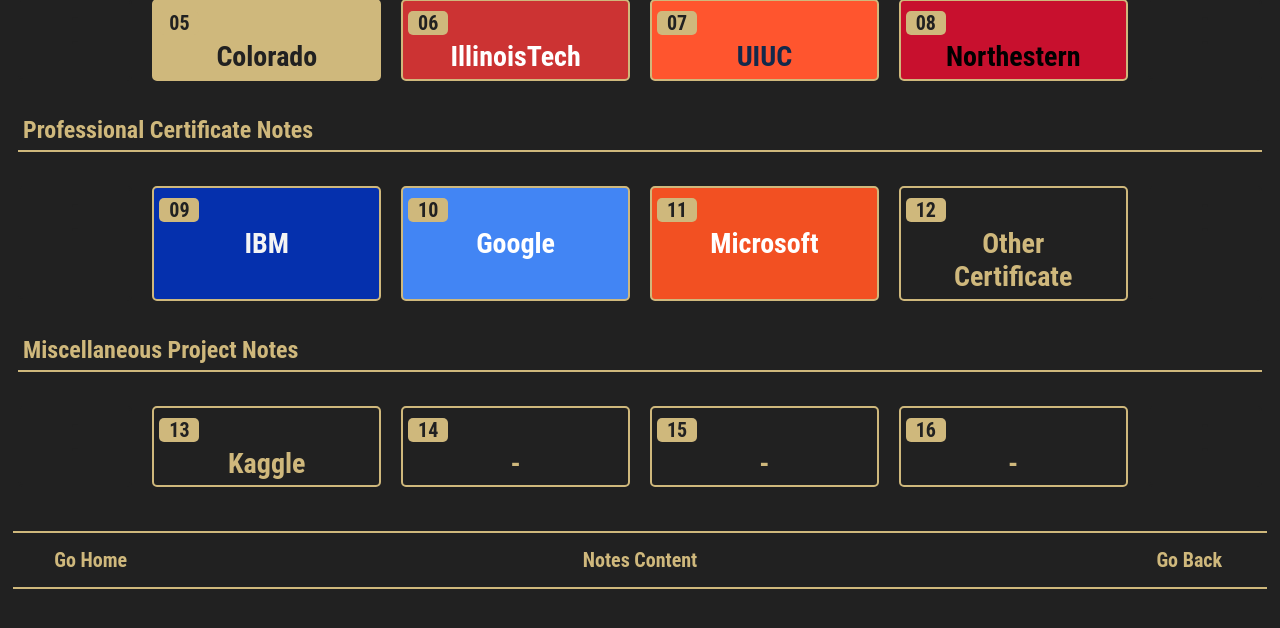
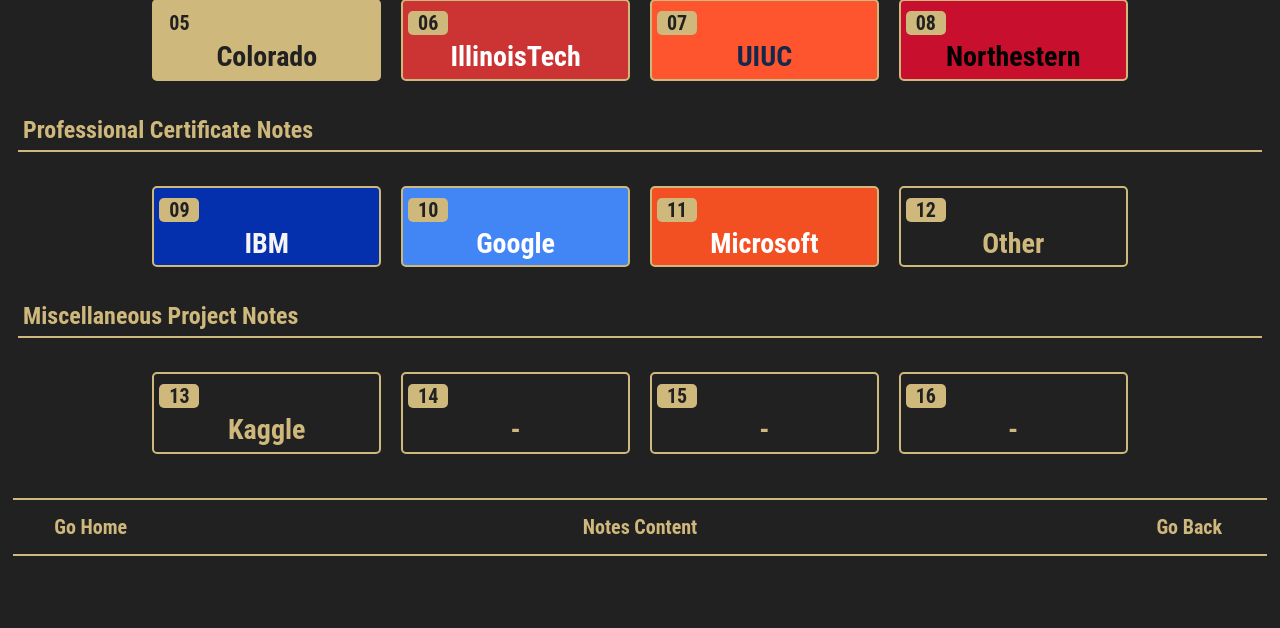
Before and after one commit to milanfx/milanfx.github.io, a Jekyll site: the page built from index.md, in a window 1280 px wide and 900 px high, scrolled down 464 px. Shown: the top 628 px of the window. Built offline with Jekyll 4.4.1, drawn with Linux system fonts in a browser that asks for light colours.

Commit message:
Update index.md

```diff
--- a/index.md
+++ b/index.md
@@ -23,10 +23,10 @@
     <div class="btn name">Foundational Courses Notes</div><br>
     <div class="block" style="grid-template-columns: 1fr 2fr 2fr 2fr 2fr 1fr;">
       <a href="/#/"           class="btn empty">-<br>-</a>
-      <a href="/#/" class="btn boxout" style="background-color:#CFB87C; color:#212121;"><span class="btn boxin">05</span>Colorado</a>
-      <a href="/#/" class="btn boxout" style="background-color:#CC3333; color:#FFFFFF;"><span class="btn boxin">06</span>IllinoisTech</a>
-      <a href="/#/" class="btn boxout" style="background-color:#FF552E; color:#13294B;"><span class="btn boxin">07</span>UIUC</a>
-      <a href="/#/" class="btn boxout" style="background-color:#C8102E; color:#000000;"><span class="btn boxin">08</span>Northestern</a>
+      <a href="/#/" class="btn boxout" style="background-color:#CFB87C; color:#212121;"><span class="btn boxin">05</span>Colorado<br></a>
+      <a href="/#/" class="btn boxout" style="background-color:#CC3333; color:#FFFFFF;"><span class="btn boxin">06</span>IllinoisTech<br></a>
+      <a href="/#/" class="btn boxout" style="background-color:#FF552E; color:#13294B;"><span class="btn boxin">07</span>UIUC<br></a>
+      <a href="/#/" class="btn boxout" style="background-color:#C8102E; color:#000000;"><span class="btn boxin">08</span>Northestern<br></a>
       <a href="/#/"           class="btn empty">-<br>-</a>
     </div>
   </div>
@@ -37,10 +37,10 @@
     <div class="btn name">Professional Certificate Notes</div><br>
     <div class="block" style="grid-template-columns: 1fr 2fr 2fr 2fr 2fr 1fr;">
       <a href="/#/" class="btn empty">-<br>-</a>
-      <a href="/#/" class="btn boxout" style="background-color:#0530AD; color:#F4F4F4;"><span class="btn boxin">09</span>IBM</a>
-      <a href="/#/" class="btn boxout" style="background-color:#4285F4; color:#FFFFFF;"><span class="btn boxin">10</span>Google</a>
-      <a href="/#/" class="btn boxout" style="background-color:#F25022; color:#FFFFFF;"><span class="btn boxin">11</span>Microsoft</a>
-      <a href="/#/" class="btn boxout"><span class="btn boxin">12</span>Other<br>Certificate</a>
+      <a href="/#/" class="btn boxout" style="background-color:#0530AD; color:#F4F4F4;"><span class="btn boxin">09</span>IBM<br></a>
+      <a href="/#/" class="btn boxout" style="background-color:#4285F4; color:#FFFFFF;"><span class="btn boxin">10</span>Google<br></a>
+      <a href="/#/" class="btn boxout" style="background-color:#F25022; color:#FFFFFF;"><span class="btn boxin">11</span>Microsoft<br></a>
+      <a href="/#/" class="btn boxout"><span class="btn boxin">12</span>Other<br></a>
       <a href="/#/" class="btn empty">-<br>-</a>
     </div>
   </div>
```
